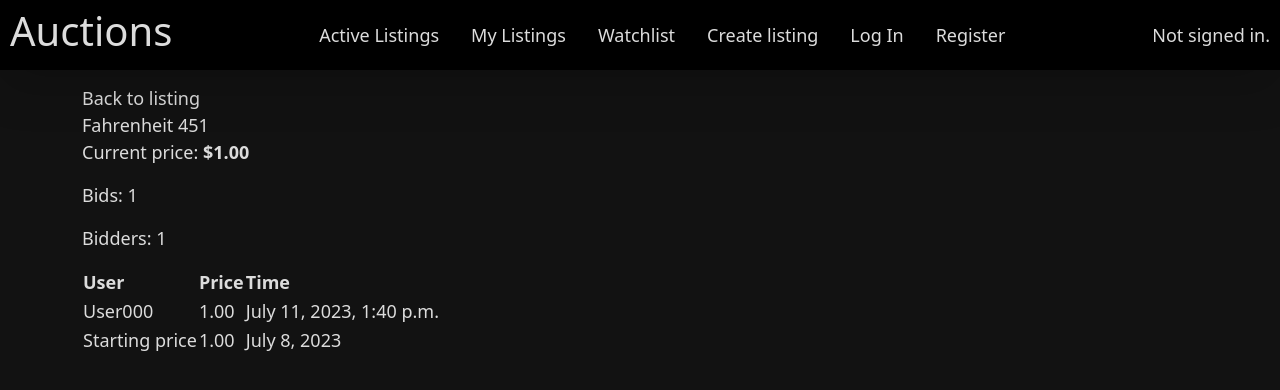
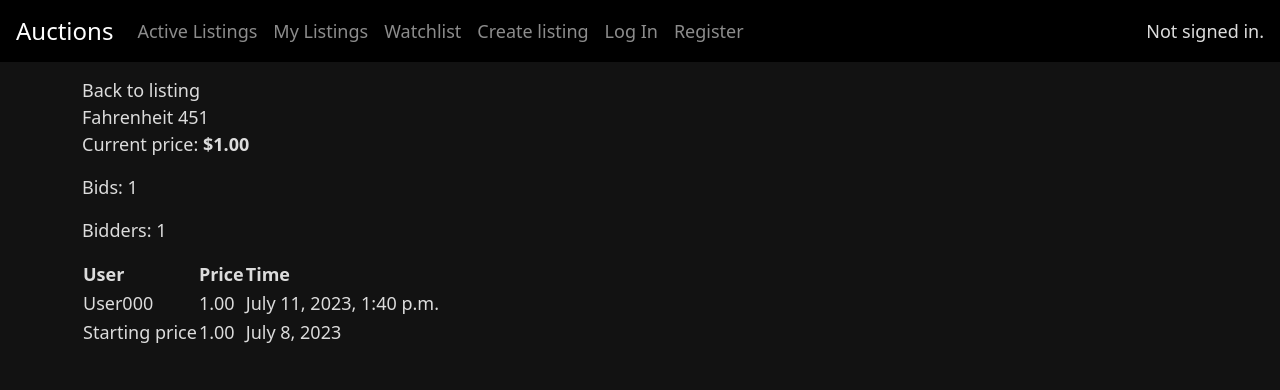
Before and after one commit to ThASh42/CS50w-project2-commerce, a Django app: page /2/bids in a window 1280 px wide. Shown: the top 390 px of the page. Run offline with Django 3.2, Linux system fonts and the light colour scheme; data comes from the database, SQL or seed files in the repository; some libraries are stand-ins or nearby versions.

Commit message:
Update navbar design

```diff
--- a/auctions/static/auctions/scss/abstracts/_variables.scss
+++ b/auctions/static/auctions/scss/abstracts/_variables.scss
@@ -29,8 +29,9 @@ $nav-height: 70px;
 // nav
 $nav-link-color: $text-color;
 $nav-link-hover-color: lighten($nav-link-color, 20%);
-
 $nav-underline-link-active-color: white;
+// navbar
+$navbar-brand-font-size: 1.5rem;
 // cards
 $card-bg: $body-color;
 $card-color: $text-color;
--- a/auctions/static/auctions/scss/styles.scss
+++ b/auctions/static/auctions/scss/styles.scss
@@ -12,18 +12,8 @@ body {
 	color: $text-color;
 }
 
-nav {
-	background-color: $accent-color;
-	margin: 0;
-	padding: 10px;
-	position: fixed;
-	top: 0;
-	width: 100%;
-	height: $nav-height;
-}
-
 main {
-	margin-top: $nav-height + 15;
+	margin-top: 15px;
 }
 
 a {
@@ -69,8 +59,8 @@ input[type="search"] {
 }
 
 .card-img-top {
-	aspect-ratio: 1 / 1; /* defining the aspect ratio of the image */
-	object-fit: cover; /* making sure the image isn't distorted */
+	aspect-ratio: 1 / 1;
+	object-fit: cover;
 }
 
 .card-title {
@@ -83,9 +73,25 @@ input[type="search"] {
 	body {
 		font-size: $font-size-18;
 	}
+
+	#computer-authenticated {
+		display: block;
+	}
+
+	#mobile-authenticated {
+		display: none;
+	}
 }
 @media (max-width: 992px) {
 	body {
 		font-size: $font-size-16;
 	}
+
+	#computer-authenticated {
+		display: none;
+	}
+
+	#mobile-authenticated {
+		display: block;
+	}
 }
--- a/auctions/templates/auctions/layout.html
+++ b/auctions/templates/auctions/layout.html
@@ -7,15 +7,28 @@
         <meta name="viewport" content="width=device-width, initial-scale=1.0">
         <title>{% block title %}Auctions{% endblock %}</title>
         <link href="{% static 'auctions/scss/styles.css' %}" rel="stylesheet">
+        <script src="https://code.jquery.com/jquery-3.2.1.slim.min.js" integrity="sha384-KJ3o2DKtIkvYIK3UENzmM7KCkRr/rE9/Qpg6aAZGJwFDMVNA/GpGFF93hXpG5KkN" crossorigin="anonymous"></script>
+        <script src="https://cdn.jsdelivr.net/npm/popper.js@1.12.9/dist/umd/popper.min.js" integrity="sha384-ApNbgh9B+Y1QKtv3Rn7W3mgPxhU9K/ScQsAP7hUibX39j7fakFPskvXusvfa0b4Q" crossorigin="anonymous"></script>
+        <script src="https://cdn.jsdelivr.net/npm/bootstrap@4.0.0/dist/js/bootstrap.min.js" integrity="sha384-JZR6Spejh4U02d8jOt6vLEHfe/JQGiRRSQQxSfFWpi1MquVdAyjUar5+76PVCmYl" crossorigin="anonymous"></script>
     </head>
     <body>
-        <nav class="top-header shadow-lg">
 
-            <h1>Auctions</h1>
-            <div>
-                <ul class="nav justify-content-center">
+        <nav class="navbar navbar-expand-lg navbar-dark sticky-top bg-accent d-flex justify-content-between px-3">
+            <a class="navbar-brand" href="{% url 'index' %}">Auctions</a>
+            <div id="mobile-authenticated">
+                {% if user.is_authenticated %}
+                    Signed in as <strong>{{ user.username }}</strong>.
+                {% else %}
+                    Not signed in.
+                {% endif %}
+            </div>
+            <button class="navbar-toggler" type="button" data-toggle="collapse" data-target="#navbarNavDropdown" aria-controls="navbarNavDropdown" aria-expanded="false" aria-label="Toggle navigation">
+                <span class="navbar-toggler-icon"></span>
+            </button>
+            <div class="collapse navbar-collapse flex-shrink-1" id="navbarNavDropdown">
+                <ul class="navbar-nav mr-auto">
                     <li class="nav-item">
-                        <a class="nav-link active" aria-current="page" href="{% url 'index' %}">Active Listings</a>
+                        <a class="nav-link" href="{% url 'index' %}">Active Listings</a>
                     </li>
                     <li class="nav-item">
                         <a class="nav-link" href="{% url 'my_listings' %}">My Listings</a>
@@ -40,19 +53,18 @@
                     {% endif %}
                 </ul>
             </div>
-            <div>
+            <div id="computer-authenticated">
                 {% if user.is_authenticated %}
                     Signed in as <strong>{{ user.username }}</strong>.
                 {% else %}
                     Not signed in.
                 {% endif %}
             </div>
-
         </nav>
 
         {% if messages %}
             {% for message in messages %}
-                <p {% if message.tags %} class="{{ message.tags }}" {% endif %}>{{ message }}</p>
+            <p {% if message.tags %} class="{{ message.tags }}" {% endif %}>{{ message }}</p>
             {% endfor %}
         {% endif %}
 
```
Also changed, not shown: auctions/static/auctions/scss/styles.css, 1 other file.
